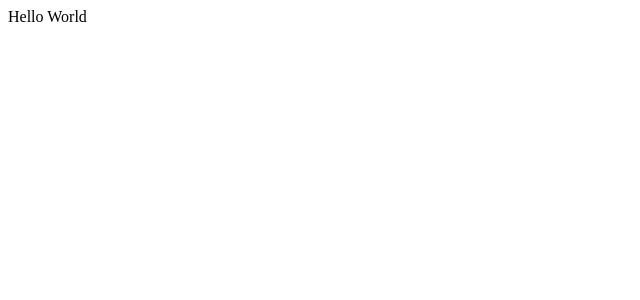
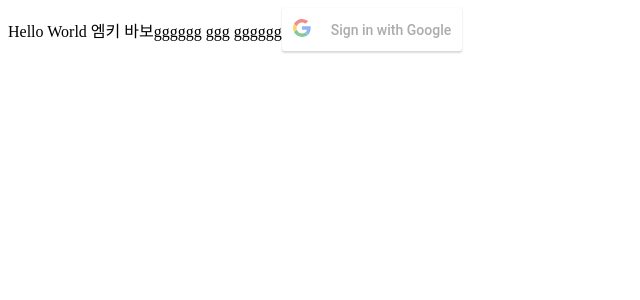
Before and after one commit to 42openproject/whatdidyoueat, a JavaScript app: page / in a window 1280 px wide. Shown: the top 300 px of the page, without its empty margins (0-640 px from the left). Built offline with nearby package versions, Linux system fonts and the light colour scheme; the HTML template or start-up script is replaced by a standard one.

Commit message:
[WKPL-16] ADD - google login 연결

```diff
--- a/package.json
+++ b/package.json
@@ -8,6 +8,7 @@
     "@testing-library/user-event": "^12.8.3",
     "react": "^17.0.2",
     "react-dom": "^17.0.2",
+    "react-google-login": "^5.2.2",
     "react-scripts": "4.0.3",
     "web-vitals": "^1.1.2"
   },
--- a/src/App.js
+++ b/src/App.js
@@ -1,7 +1,14 @@
+import Home from "./Home";
+
 function App() {
+
   return (
     <div className="App">
       Hello World
+      엠키 바보gggggg
+      ggg
+      gggggg
+      <Home />
     </div>
   );
 }
--- /dev/null
+++ b/src/Home.js
@@ -0,0 +1,24 @@
+import GoogleLogin from "react-google-login";
+import {CLIENT_ID} from "./config";
+
+const onSuccessGoogle = (res) => {
+	console.log(res.tokenObj, res.googleId);
+	console.dir(res.tokenObj);
+	console.log('success');
+}
+const onFailureGoogle = () => {
+	console.log('failure');
+}
+
+function Home() {
+
+	return (
+		<GoogleLogin
+			clientId={CLIENT_ID}
+			onSuccess={onSuccessGoogle}
+			onFailure={onFailureGoogle}
+		/>
+	);
+}
+
+export default Home;
--- /dev/null
+++ b/src/config.js
@@ -0,0 +1,2 @@
+export const CLIENT_ID = '724662600740-hq81l92as2p8b68tcm1e8j7e9gb4herl.apps.googleusercontent.com';
+export const SECRET = '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';
```
Also changed, not shown: 1 other file (tests, documents, lock files or other folders).
